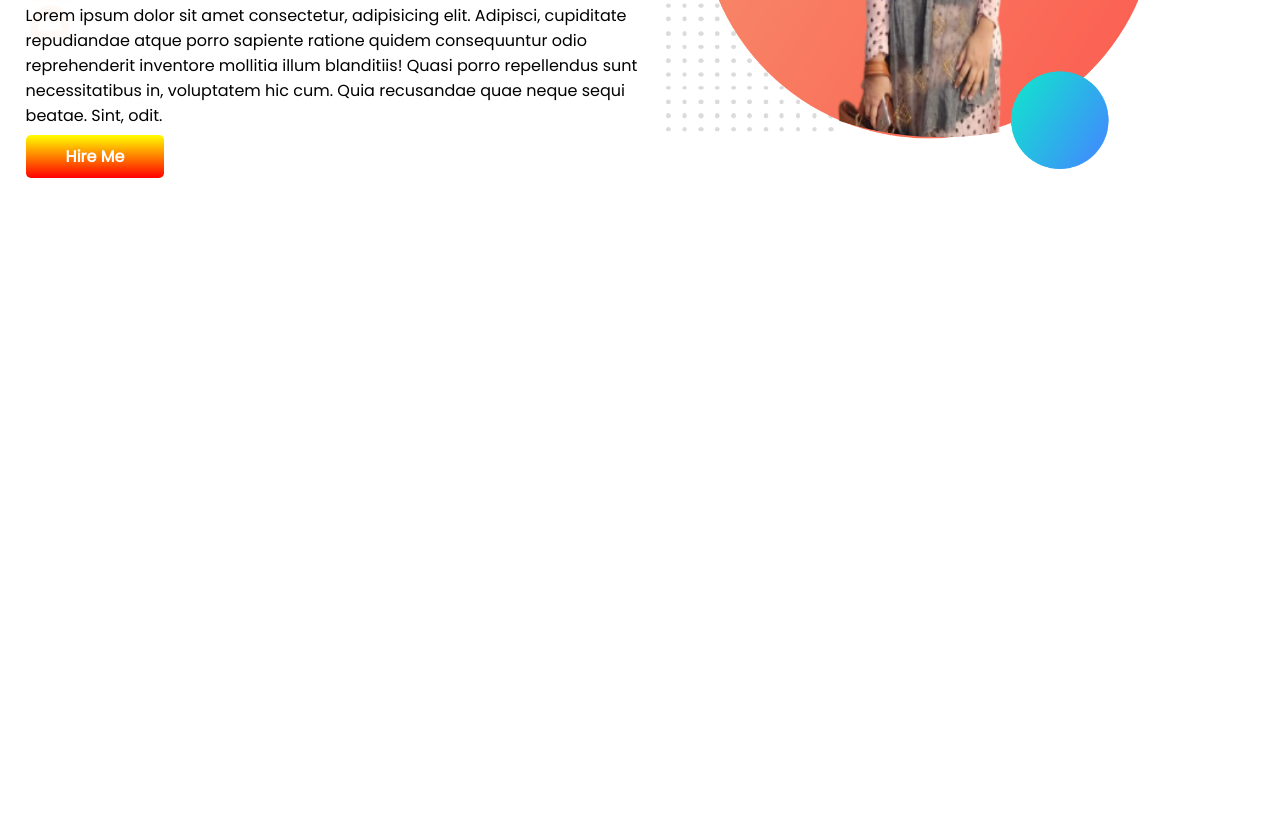
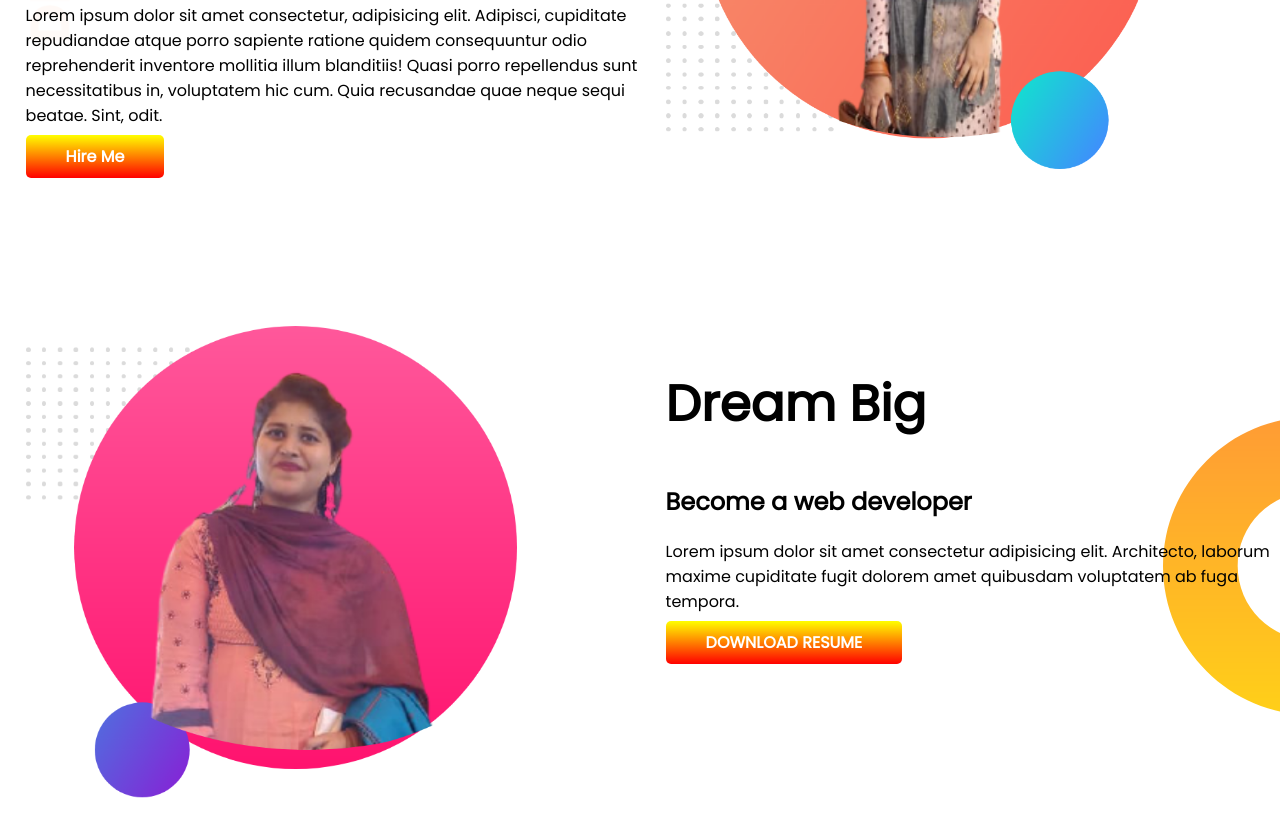
Before and after one commit to HimadriPaul24/developer-portfolio, a plain HTML site: page index.html in a window 1280 px wide. Shown: the part 319-1156 px from the top of the page. Before the commit the page ends 800 px from the top, so only its background shows below. Drawn offline with Linux system fonts and the light colour scheme.

Commit message:
2nd section added

```diff
--- a/index.html
+++ b/index.html
@@ -30,8 +30,23 @@
         <div class="half-width">
             <img src="images/hima bg.png" alt="">
         </div>
+    </section>
+
+    <section class="dream-big">
+        <div class="half-width">
+            <img src="images/dono.png" alt="">
+        </div>
+        <div class="half-width">
+            <h1>Dream Big</h1>
+            <h2>Become a web developer</h2>
+            <p>Lorem ipsum dolor sit amet consectetur adipisicing elit. Architecto, laborum maxime cupiditate fugit
+                dolorem amet quibusdam voluptatem ab fuga tempora.</p>
+            <a class="link-button" target="_blank" href="">DOWNLOAD RESUME</a>
+        </div>
 
     </section>
+
+
 </body>
 
 </html>
--- a/style.css
+++ b/style.css
@@ -10,6 +10,7 @@ h1{
 }
 section{
     display: flex;
+    margin-bottom: 150px;
 }
 .half-width{
     width: 50%;
@@ -32,3 +33,9 @@ section{
     background-image: url(images/top-banner.png);
     background-repeat: no-repeat;
 }
+
+.dream-big{
+    background-image: url(images/dream-bg.png);
+    background-repeat: no-repeat;
+    background-position:right ;
+}
```
Also changed, not shown: images/dono.png (added).
